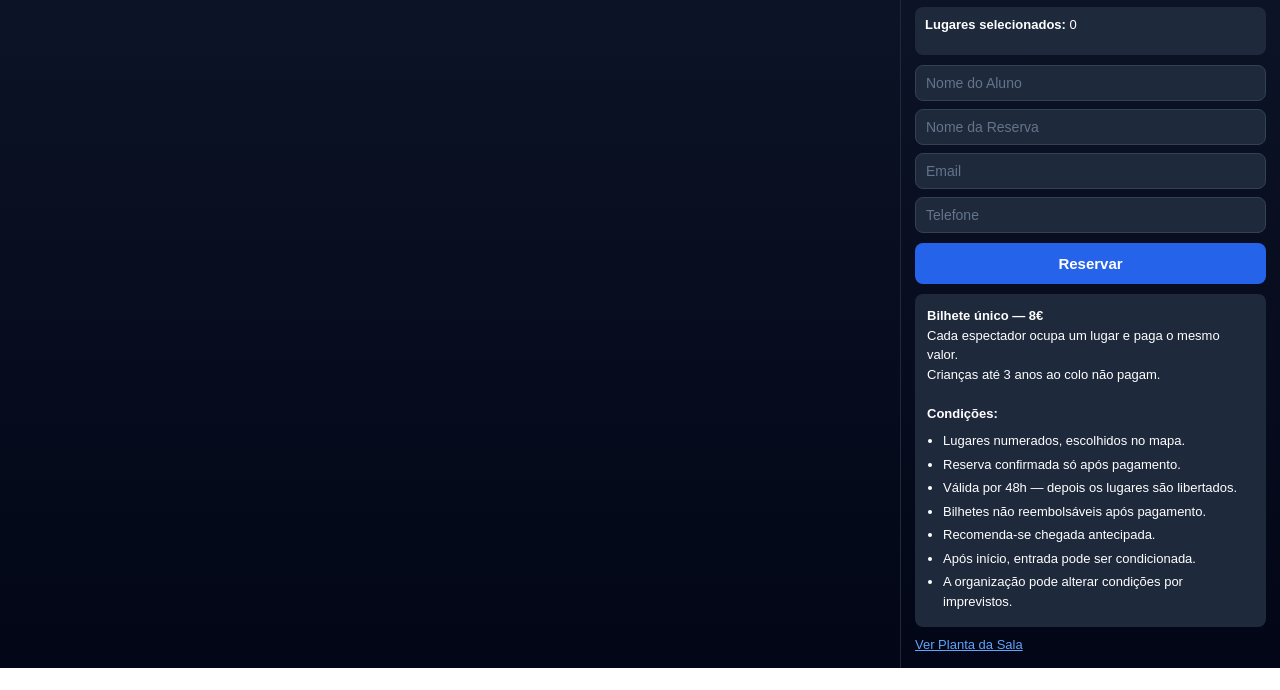
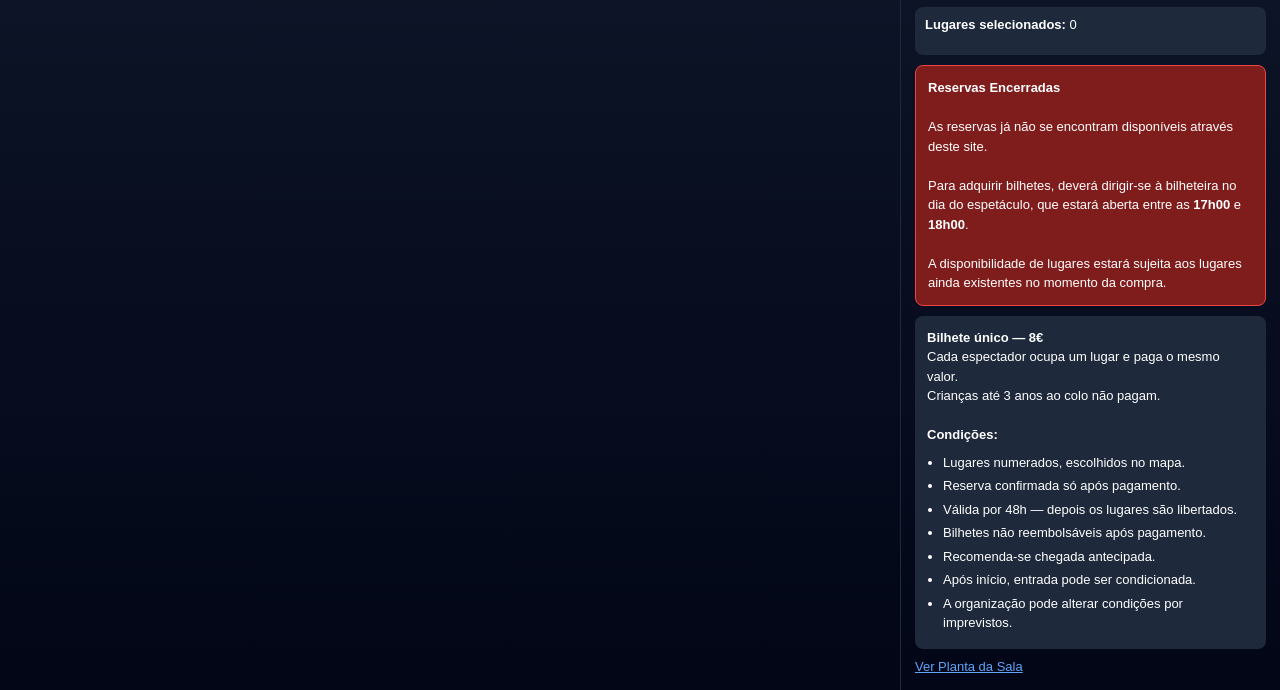
Before and after one commit to SPtuga/reservas-danca, a plain HTML site: page index.html in a window 1280 px wide. Shown: the part 182-872 px from the top of the page. Before the commit the page ends 850 px from the top, so only its background shows below. Drawn offline with Linux system fonts and the light colour scheme; a script that the page names is missing.

Commit message:
Add files via upload

```diff
--- a/index.html
+++ b/index.html
@@ -465,14 +465,19 @@
             <div id="lista" class="selected-list"></div>
         </div>
 
-        <div class="form-group">
-            <input id="aluno"    placeholder="Nome do Aluno">
-            <input id="nome"     placeholder="Nome da Reserva">
-            <input id="email"    placeholder="Email" type="email">
-            <input id="telefone" placeholder="Telefone" type="tel">
-        </div>
+        <div class="info-box" style="background:#7f1d1d; border:1px solid #ef4444;">
+    <b>Reservas Encerradas</b><br><br>
 
-        <button class="btn-reservar" onclick="reservar()">Reservar</button>
+    As reservas já não se encontram disponíveis através deste site.
+
+    <br><br>
+
+    Para adquirir bilhetes, deverá dirigir-se à bilheteira no dia do espetáculo, que estará aberta entre as <b>17h00</b> e <b>18h00</b>.
+
+    <br><br>
+
+    A disponibilidade de lugares estará sujeita aos lugares ainda existentes no momento da compra.
+</div>
 
         <div class="info-box">
             <b>Bilhete único — 8€</b><br>
```
